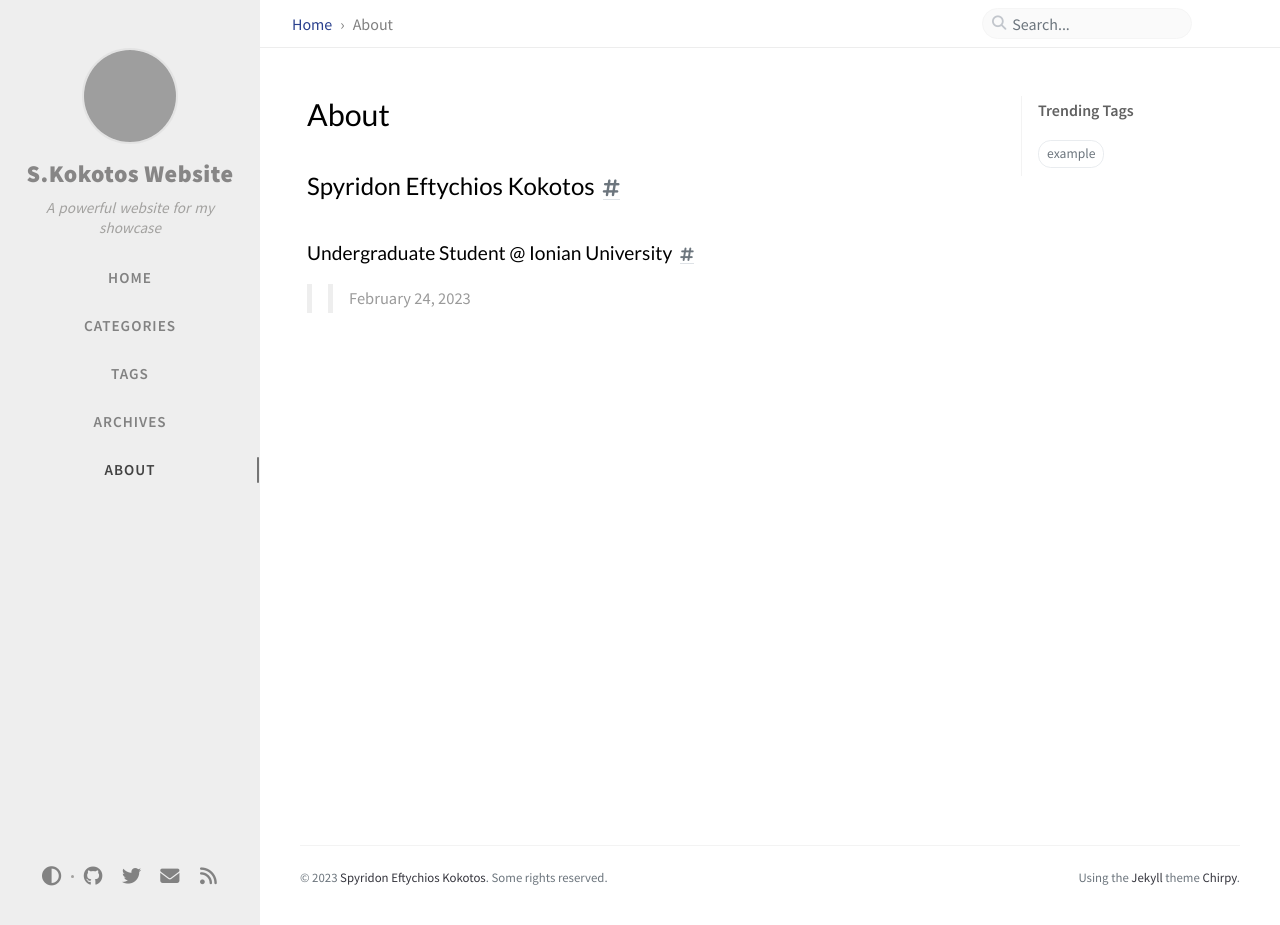
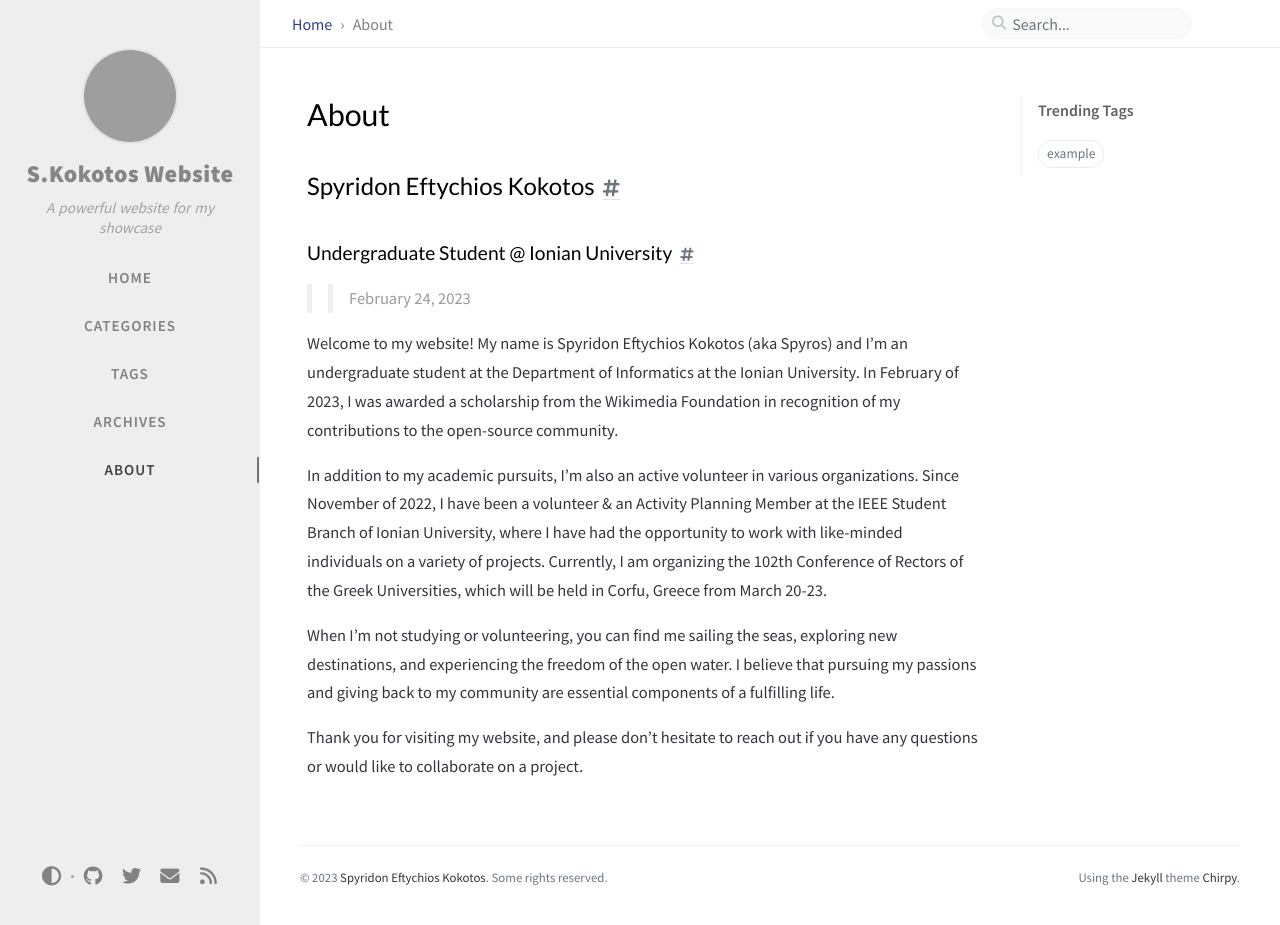
Before and after one commit to Greekforce1821/greekforce1821.github.io, a Jekyll site: the page built from _tabs/about.md, in a window 1280 px wide and 925 px high. Built offline with Jekyll 4.4.1, drawn with Linux system fonts in a browser that asks for light colours; comment, search, counter and statistics services are not loaded; grey boxes are pictures that could not be loaded.

Commit message:
Update about.md
Added valuable information

```diff
--- a/_tabs/about.md
+++ b/_tabs/about.md
@@ -7,3 +7,11 @@ order: 4
 
 ### Undergraduate Student @ Ionian University
 >> February 24, 2023
+
+Welcome to my website! My name is Spyridon Eftychios Kokotos (aka Spyros) and I'm an undergraduate student at the Department of Informatics at the Ionian University. In February of 2023, I was awarded a scholarship from the Wikimedia Foundation in recognition of my contributions to the open-source community.
+
+In addition to my academic pursuits, I'm also an active volunteer in various organizations. Since November of 2022, I have been a volunteer & an Activity Planning Member at the IEEE Student Branch of Ionian University, where I have had the opportunity to work with like-minded individuals on a variety of projects. Currently, I am organizing the 102th Conference of Rectors of the Greek Universities, which will be held in Corfu, Greece from March 20-23.
+
+When I'm not studying or volunteering, you can find me sailing the seas, exploring new destinations, and experiencing the freedom of the open water. I believe that pursuing my passions and giving back to my community are essential components of a fulfilling life.
+
+Thank you for visiting my website, and please don't hesitate to reach out if you have any questions or would like to collaborate on a project.
```
